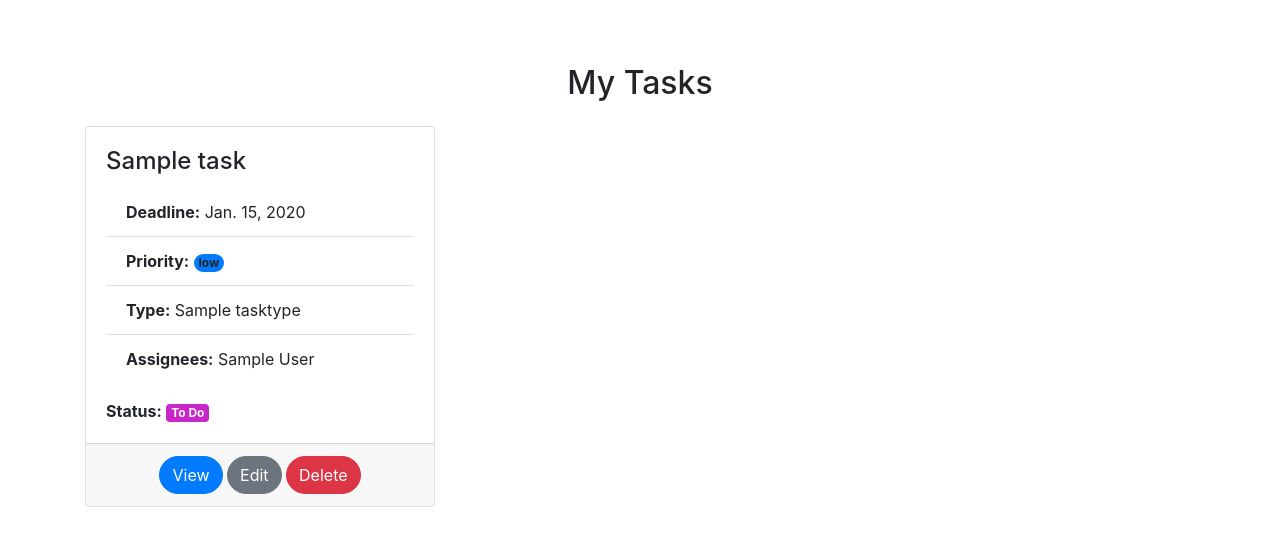
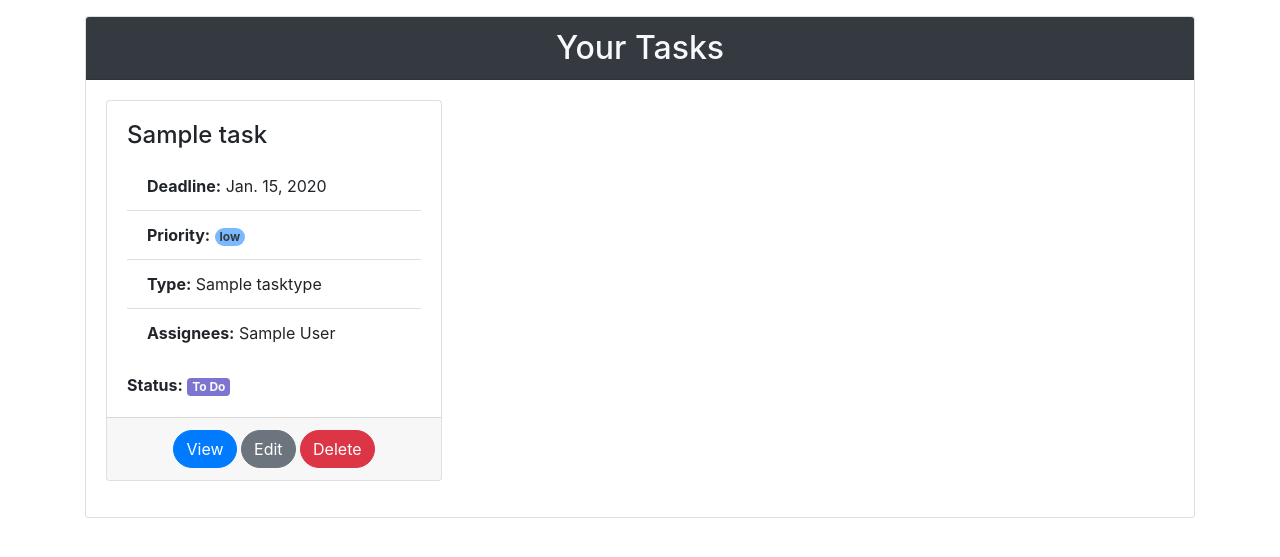
Before and after one commit to DanSheremeta/task-manager, a Django app: page /mytasks/ in a window 1280 px wide. Shown: the part 56-613 px from the top of the page. Run offline with Django 5.2, Linux system fonts and the light colour scheme; a user stored in the database is signed in; tables that the repository leaves empty hold one stand-in row (values such as "Sample post").

Commit message:
change task list design and change width of register and task forms

```diff
--- a/templates/tasks/task_form.html
+++ b/templates/tasks/task_form.html
@@ -7,7 +7,7 @@
 
 {% block content %}
   <div class="row justify-content-center">
-    <div class="col-md-4 ">
+    <div class="col-md-5 ">
       <div class="card">
         <div class="card-header text-center bg-dark text-light">
           <h3>{{ object|yesno:"Edit,Add" }} task</h3>
--- a/templates/tasks/task_list.html
+++ b/templates/tasks/task_list.html
@@ -1,17 +1,16 @@
 {% extends "base.html" %}
 
 {% block title %}
-  <title>
-    {% if only_current_user %}My {% else %}All {% endif %}Tasks
-  </title>
+  <title>{% if only_current_user %}Your{% else %}All{% endif %} Tasks</title>
 {% endblock %}
 
 {% block content %}
-  <div class="container mt-5">
-    <h2 class="text-center mb-4">
-      {% if only_current_user %}My {% else %}All {% endif %}Tasks
-    </h2>
-
+  <div class="container">
+    <div class="card">
+      <div class="card-header bg-dark text-light">
+        <h2 class="text-center mb-0">{% if only_current_user %}Your{% else %}All{% endif %} Tasks</h2>
+      </div>
+      <div class="card-body">
         <div class="row">
           {% for task in task_list %}
             <div class="col-md-6 col-lg-4">
@@ -22,11 +21,14 @@
                     <li class="list-group-item"><strong>Deadline:</strong> {{ task.deadline }}</li>
                     <li class="list-group-item"><strong>Priority:</strong>
                       {% if task.priority == "low" %}
-                    <span class="badge rounded-pill bg-primary">{{ task.priority }}</span>
+                        <span class="badge rounded-pill text-dark"
+                              style="background-color: #7bb9ff">{{ task.priority }}</span>
                       {% elif task.priority == "medium" %}
-                    <span class="badge rounded-pill bg-warning">{{ task.priority }}</span>
+                        <span class="badge rounded-pill text-dark"
+                              style="background-color: #faba50">{{ task.priority }}</span>
                       {% else %}
-                    <span class="badge rounded-pill bg-danger">{{ task.priority }}</span>
+                        <span class="badge rounded-pill text-dark"
+                              style="background-color: #fa6b6b">{{ task.priority }}</span>
                       {% endif %}
                     </li>
                     <li class="list-group-item"><strong>Type:</strong> {{ task.task_type.name }}</li>
@@ -41,19 +43,19 @@
                   <div class="mt-3">
                     <strong>Status:</strong>
                     {% if task.status == "to_do" %}
-                  <span class="badge text-light" style="background-color: #c926c9">
+                      <span class="badge text-light" style="background-color: #7d73d0">
                           To Do
                         </span>
                     {% elif task.status == "in_progress" %}
-                  <span class="badge text-light" style="background-color: #ffa600">
+                      <span class="badge text-light" style="background-color: #7696d9">
                           In Progress
                         </span>
                     {% elif task.status == "reviewing" %}
-                  <span class="badge badge-info">
+                      <span class="badge text-light" style="background-color: #5eb4c2">
                           Reviewing
                         </span>
                     {% elif task.status == "completed" %}
-                  <span class="badge badge-success">
+                      <span class="badge text-light" style="background-color: #5ab090">
                           Completed
                         </span>
                     {% endif %}
@@ -66,7 +68,7 @@
                 </div>
               </div>
             </div>
-        {% if forloop.counter|divisibleby:3 %}
+            {% if forloop.counter|divisibleby:3 and not forloop.last %}
               </div>
               <div class="row">
             {% endif %}
@@ -78,6 +80,8 @@
             </div>
           {% endfor %}
           </div>
+      </div>
           {% include "includes/pagination.html" %}
     </div>
+  </div>
 {% endblock %}
--- a/templates/tasks/worker_form.html
+++ b/templates/tasks/worker_form.html
@@ -7,7 +7,7 @@
 
 {% block content %}
   <div class="row justify-content-center">
-    <div class="col-md-4 ">
+    <div class="col-md-5 ">
       <div class="card">
         <div class="card-header text-center bg-dark text-light">
           <h3>{% if user.is_authenticated %}Update Profile{% else %}Worker Registration{% endif %}</h3>
```
Lines whose indentation alone changed are shown as unchanged.
